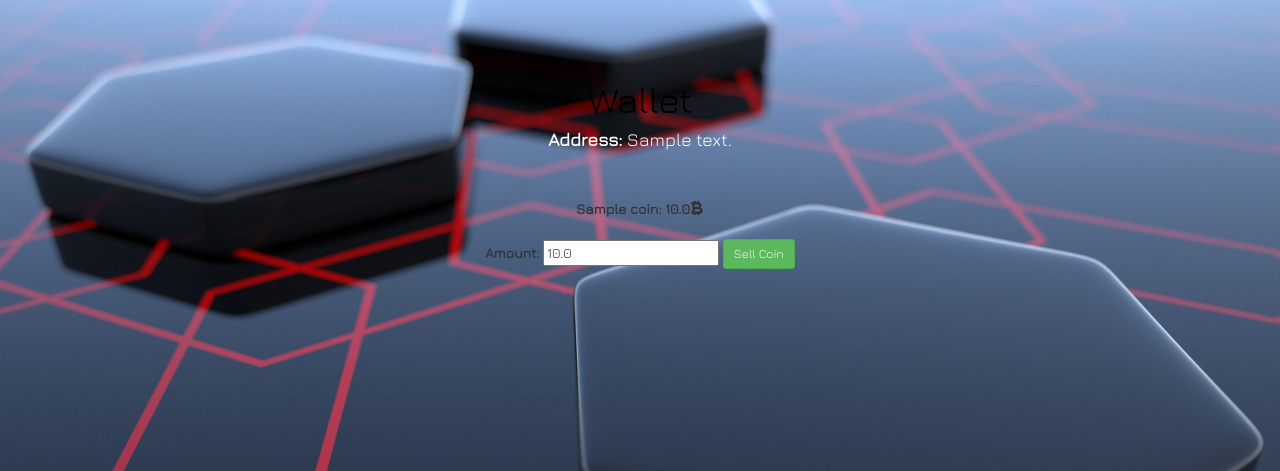
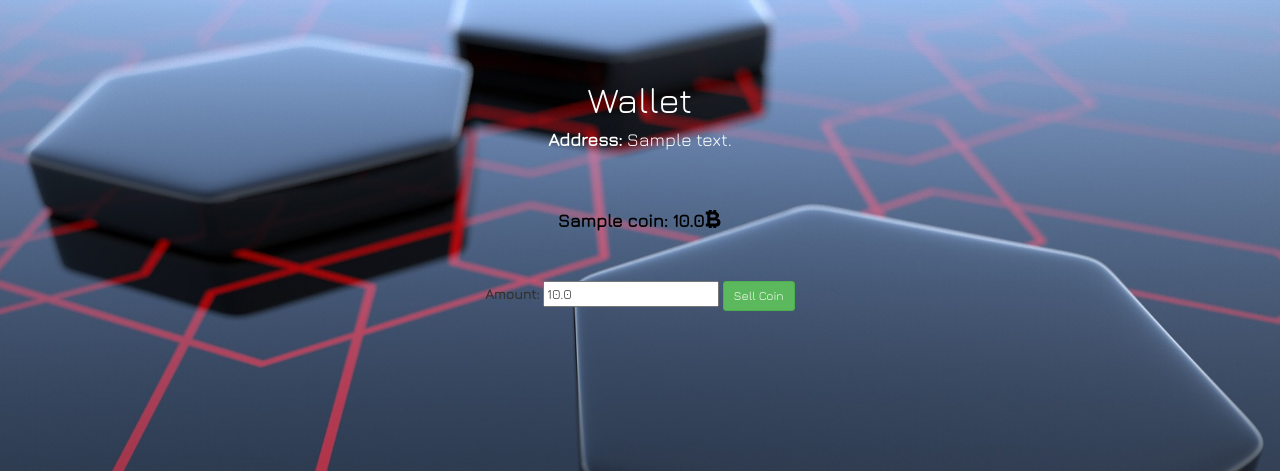
Before and after one commit to Donnadieu/rails-miner-game, a Rails app: page /users/1/wallets/1 in a window 1280 px wide. Shown: the part 51-522 px from the top of the page. Run offline with Rails 7, Linux system fonts and the light colour scheme; a user stored in the database is signed in; tables that the repository leaves empty hold one stand-in row (values such as "Sample post"); style sheets or scripts are compiled from the project's sources; parts of the project's set-up code (start-up, migrations or seed data) failed here and were passed over; some libraries are stand-ins or nearby versions.

Commit message:
Styiling

```diff
--- a/app/assets/stylesheets/application.css.scss
+++ b/app/assets/stylesheets/application.css.scss
@@ -30,8 +30,8 @@ em, .col-xs-12 {
   color: white;
 }
 
-h1  {
-  color: black;
+h1, h2, #new_mining_rig > fieldset > legend > strong{
+  color: white;
 }
 
 }
@@ -240,3 +240,7 @@ fieldset > legend > strong {
 .table, .energy_pack, .wallet, #title > h1{
   color: white;
 }
+
+#main > div > h4 > strong{
+  color: black;
+}
--- a/app/controllers/mining_rigs_controller.rb
+++ b/app/controllers/mining_rigs_controller.rb
@@ -66,7 +66,7 @@ class MiningRigsController < ApplicationController
   private
 
   def mining_rig_params
-    params.require(:mining_rig).permit(:name, :user_id, :miners_attributes => [:hash_rate, :user_id])
+    params.require(:mining_rig).permit(:name, :user_id, miners_attributes: [:hash_rate, :user_id])
   end
 
   def set_mining_rig
--- a/app/views/coins/_coin.html.erb
+++ b/app/views/coins/_coin.html.erb
@@ -1,4 +1,5 @@
-<strong><%= coin.name %>: <%= coin.amount %><span class="glyphicon glyphicon-bitcoin"></span></strong>
+<h4><strong><%= coin.name %>: <%= coin.amount %><span class="glyphicon glyphicon-bitcoin"></span></strong></h4>
+
 
 <br><br>
 
```
